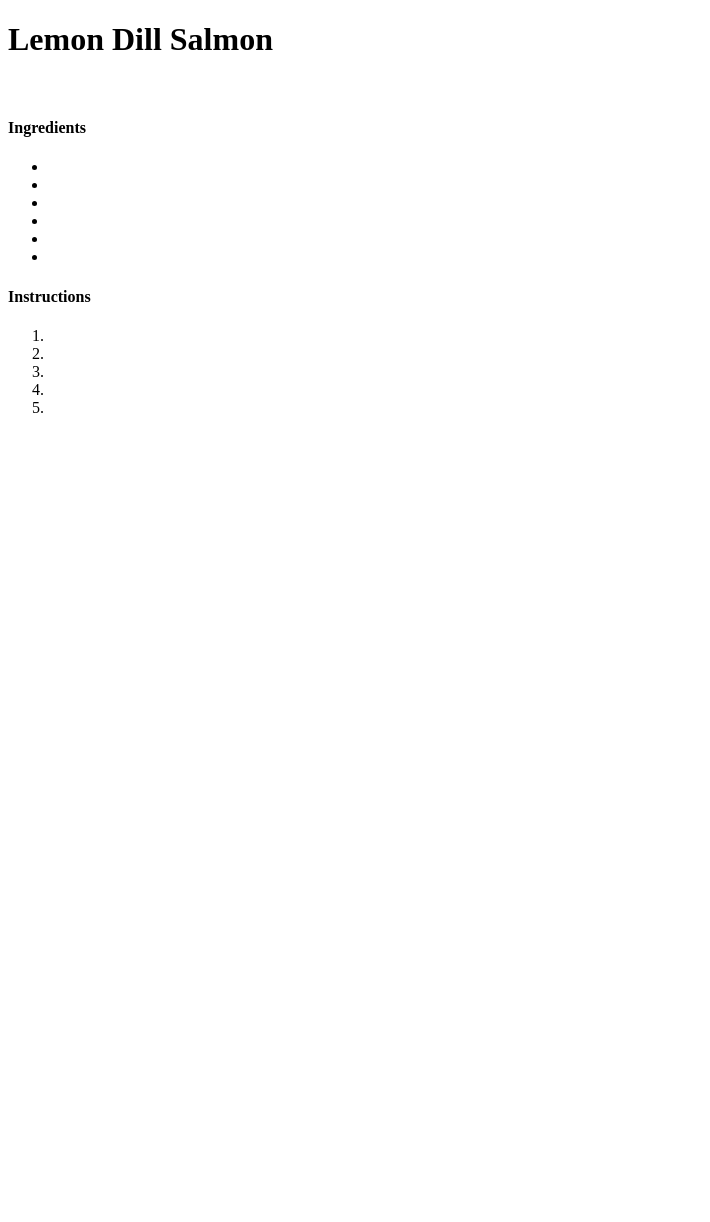
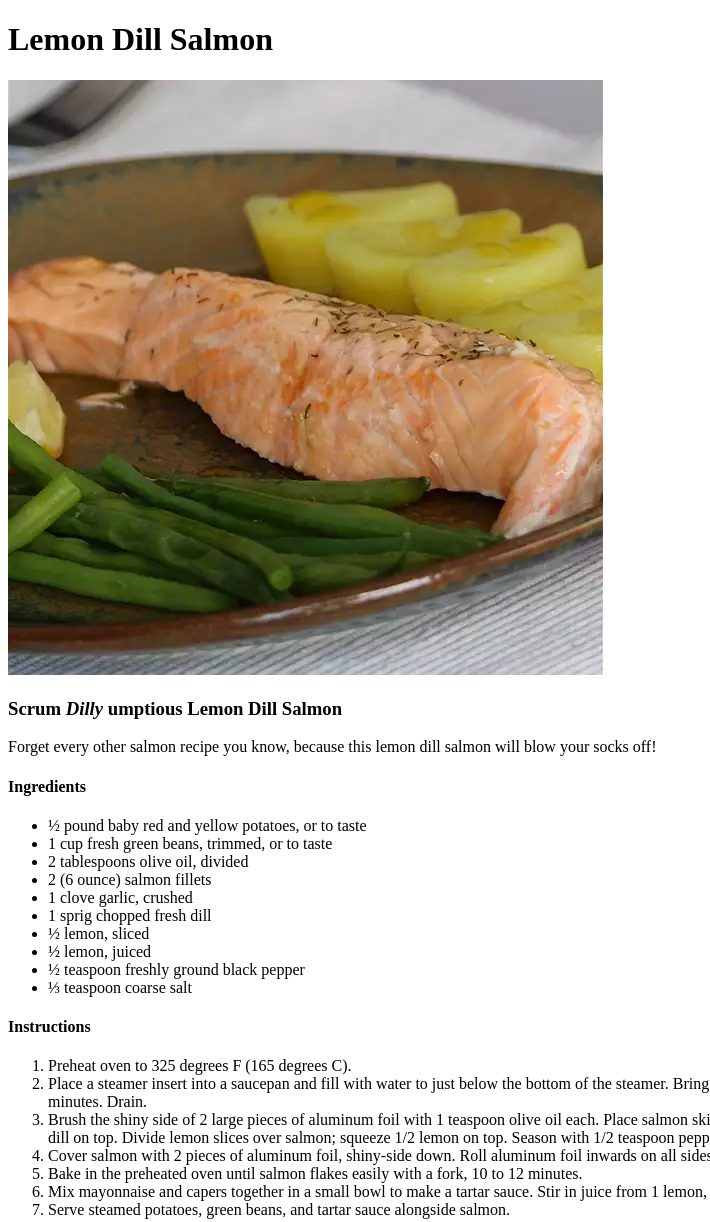
Before and after one commit to Alexander-Matte/odin-recipes, a plain HTML site: page recipes/lemondillsalmon.html in a window 1280 px wide. Shown: the whole page, without its empty margins (0-710 px from the left). Before the commit the page ends 800 px from the top, so only its background shows below. Drawn offline with Linux system fonts and the light colour scheme.

Commit message:
Added ingredients and instructions

```diff
--- a/recipes/lemondillsalmon.html
+++ b/recipes/lemondillsalmon.html
@@ -4,35 +4,43 @@
     <meta charset="UTF-8">
     <meta http-equiv="X-UA-Compatible" content="IE=edge">
     <meta name="viewport" content="width=device-width, initial-scale=1.0">
-    <title></title>
+    <title>Lemon Dill Salmon</title>
 </head>
 <body>
 
     <h1>Lemon Dill Salmon</h1>
-    <img src="" alt="">
+    <img src="/images/lemonDillSalmon.webp" alt="Lemon Dill Salmon Fillet">
 
-    <h3></h3>
+    <h3>Scrum <em>Dilly</em> umptious Lemon Dill Salmon</h3>
 
-    <p></p>
+    <p>Forget every other salmon recipe you know, because this lemon dill salmon will blow your socks off!</p>
 
     <h4>Ingredients</h4>
         <ul>
-            <li></li>
-            <li></li>
-            <li></li>
-            <li></li>
-            <li></li>
-            <li></li>
+            <li> ½ pound baby red and yellow potatoes, or to taste </li>
+            <li> 1 cup fresh green beans, trimmed, or to taste</li>
+            <li> 2 tablespoons olive oil, divided</li>
+            <li> 2 (6 ounce) salmon fillets</li>
+            <li> 1 clove garlic, crushed</li>
+            <li> 1 sprig chopped fresh dill </li>
+            <li> ½ lemon, sliced</li>
+            <li> ½ lemon, juiced</li>
+            <li> ½ teaspoon freshly ground black pepper</li>
+            <li> ⅓ teaspoon coarse salt</li>
+
+
         </ul>
 
     <h4>Instructions</h4>
 
         <ol>
-            <li></li>
-            <li></li>
-            <li></li>
-            <li></li>
-            <li></li>
+            <li>Preheat oven to 325 degrees F (165 degrees C).</li>
+            <li>Place a steamer insert into a saucepan and fill with water to just below the bottom of the steamer. Bring water to a boil. Add potatoes and green beans, cover, and steam until tender, about 10 minutes. Drain.</li>
+            <li>Brush the shiny side of 2 large pieces of aluminum foil with 1 teaspoon olive oil each. Place salmon skin-side down in the center. Brush remaining olive oil and garlic over salmon. Sprinkle dill on top. Divide lemon slices over salmon; squeeze 1/2 lemon on top. Season with 1/2 teaspoon pepper and 1/3 teaspoon salt.</li>
+            <li>Cover salmon with 2 pieces of aluminum foil, shiny-side down. Roll aluminum foil inwards on all sides to create a pouch. Transfer pouches to a baking sheet.</li>
+            <li>Bake in the preheated oven until salmon flakes easily with a fork, 10 to 12 minutes.</li>
+            <li>Mix mayonnaise and capers together in a small bowl to make a tartar sauce. Stir in juice from 1 lemon, 1/2 teaspoon pepper, and 1/4 teaspoon salt.</li>
+            <li>Serve steamed potatoes, green beans, and tartar sauce alongside salmon.</li>
         </ol>
 
 </body>
```
